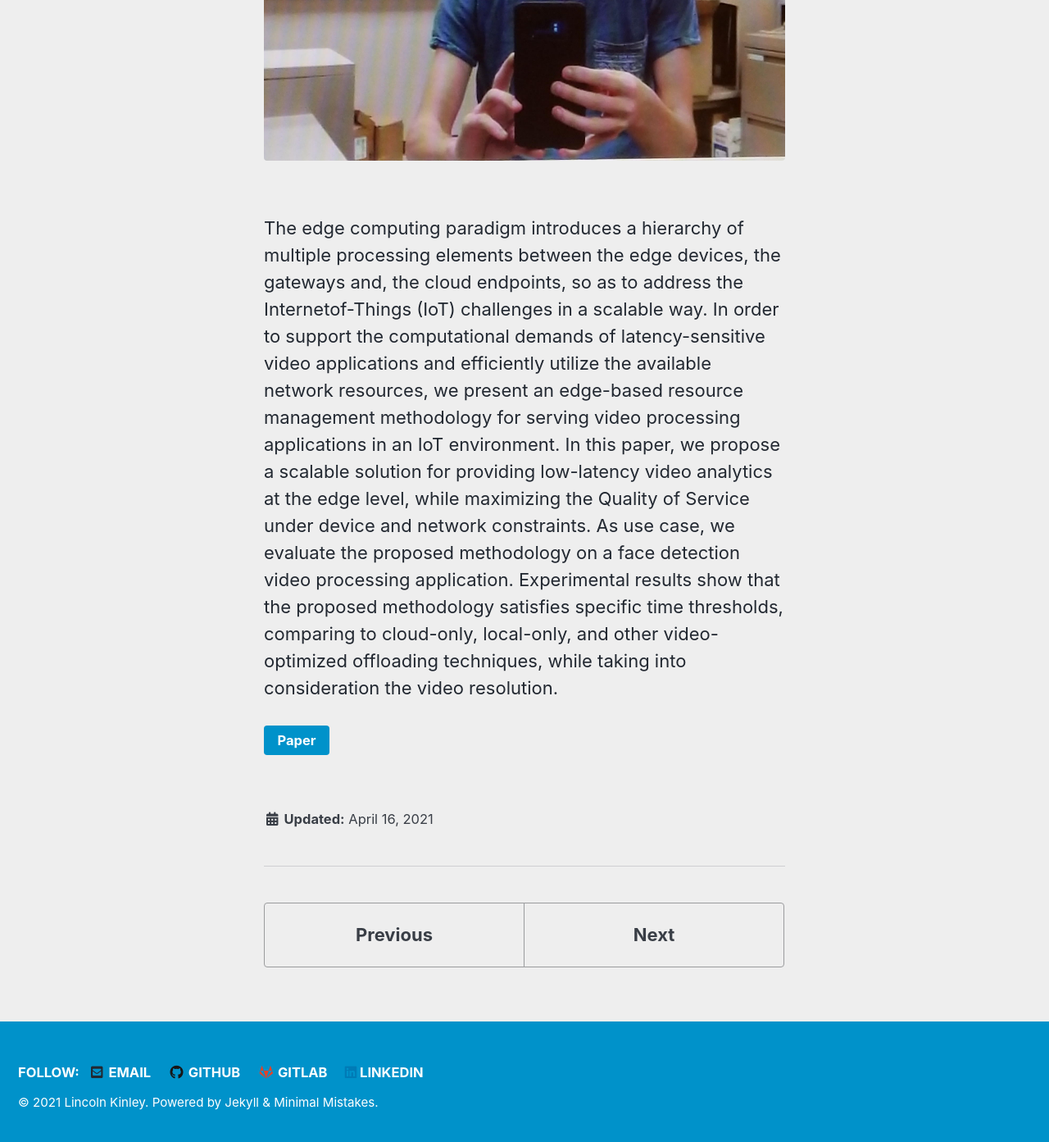
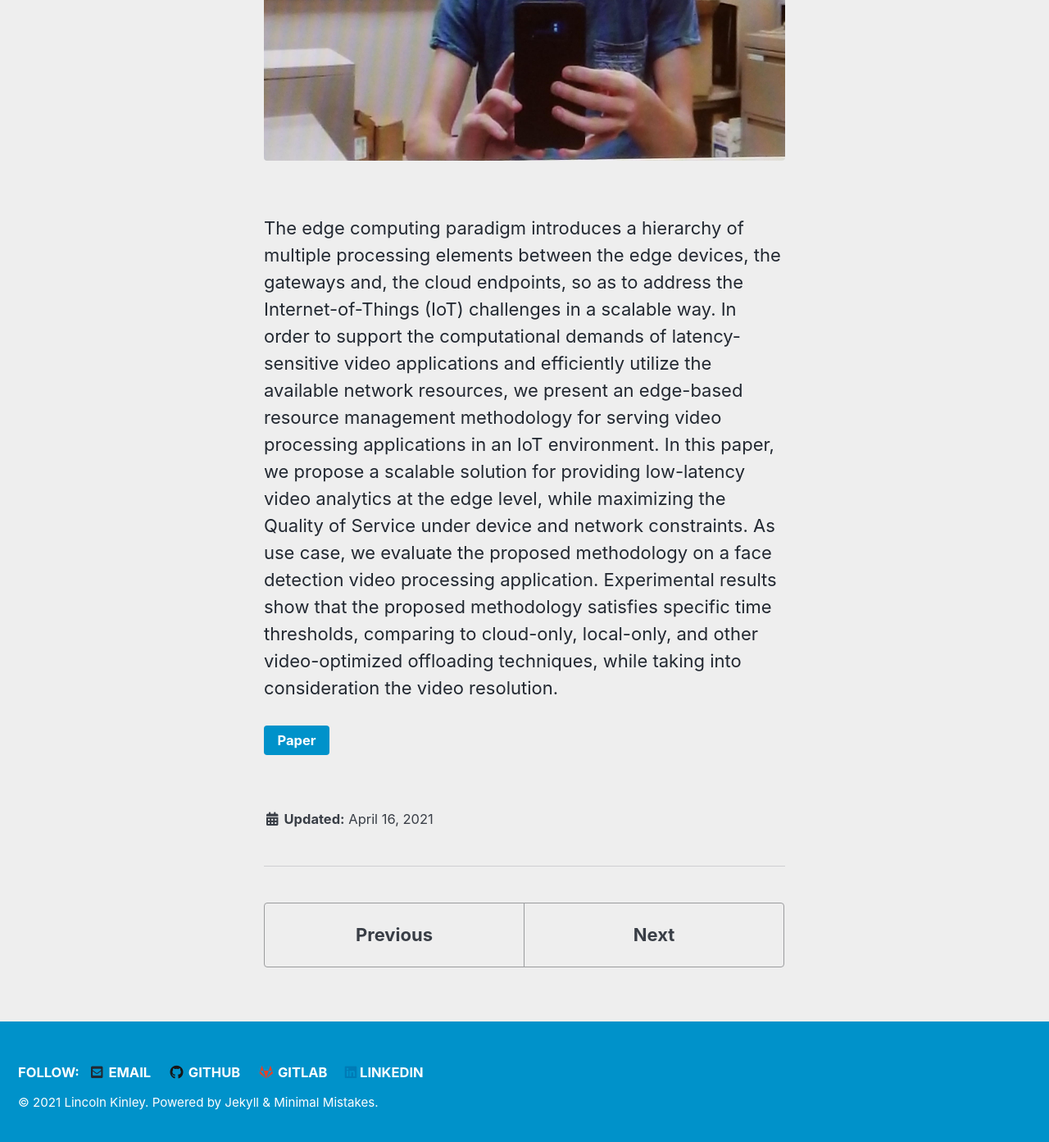
Before and after one commit to lincolnkinley/lincolnkinley.github.io, a Jekyll site: the page built from _research-projects/Edge-First-Computing.md, in a window 1280 px wide and 1400 px high, scrolled down 618 px. Shown: the top 1393 px of the window at 82% size. Built offline with Jekyll 4.4.1, drawn with Linux system fonts in a browser that asks for light colours; cached includes are drawn as plain includes.

Commit message:
Fixed typos

```diff
--- a/_research-projects/Edge-First-Computing.md
+++ b/_research-projects/Edge-First-Computing.md
@@ -7,6 +7,6 @@ collection: research-projects
 
 {% include figure image_path="/assets/images/research/Face_Recognition.jpg" alt="Face Recognition" %}
 
-The edge computing paradigm introduces a hierarchy of multiple processing elements between the edge devices, the gateways and, the cloud endpoints, so as to address the Internetof-Things (IoT) challenges in a scalable way. In order to support the computational demands of latency-sensitive video applications and efficiently utilize the available network resources, we present an edge-based resource management methodology for serving video processing applications in an IoT environment. In this paper, we propose a scalable solution for providing low-latency video analytics at the edge level, while maximizing the Quality of Service under device and network constraints. As use case, we evaluate the proposed methodology on a face detection video processing application. Experimental results show that the proposed methodology satisfies specific time thresholds, comparing to cloud-only, local-only, and other video-optimized offloading techniques, while taking into consideration the video resolution.
+The edge computing paradigm introduces a hierarchy of multiple processing elements between the edge devices, the gateways and, the cloud endpoints, so as to address the Internet-of-Things (IoT) challenges in a scalable way. In order to support the computational demands of latency-sensitive video applications and efficiently utilize the available network resources, we present an edge-based resource management methodology for serving video processing applications in an IoT environment. In this paper, we propose a scalable solution for providing low-latency video analytics at the edge level, while maximizing the Quality of Service under device and network constraints. As use case, we evaluate the proposed methodology on a face detection video processing application. Experimental results show that the proposed methodology satisfies specific time thresholds, comparing to cloud-only, local-only, and other video-optimized offloading techniques, while taking into consideration the video resolution.
 
 <button class="btn btn--primary" onclick="window.open('https://ieeexplore.ieee.org/document/9098924')"> Paper</button>
```
